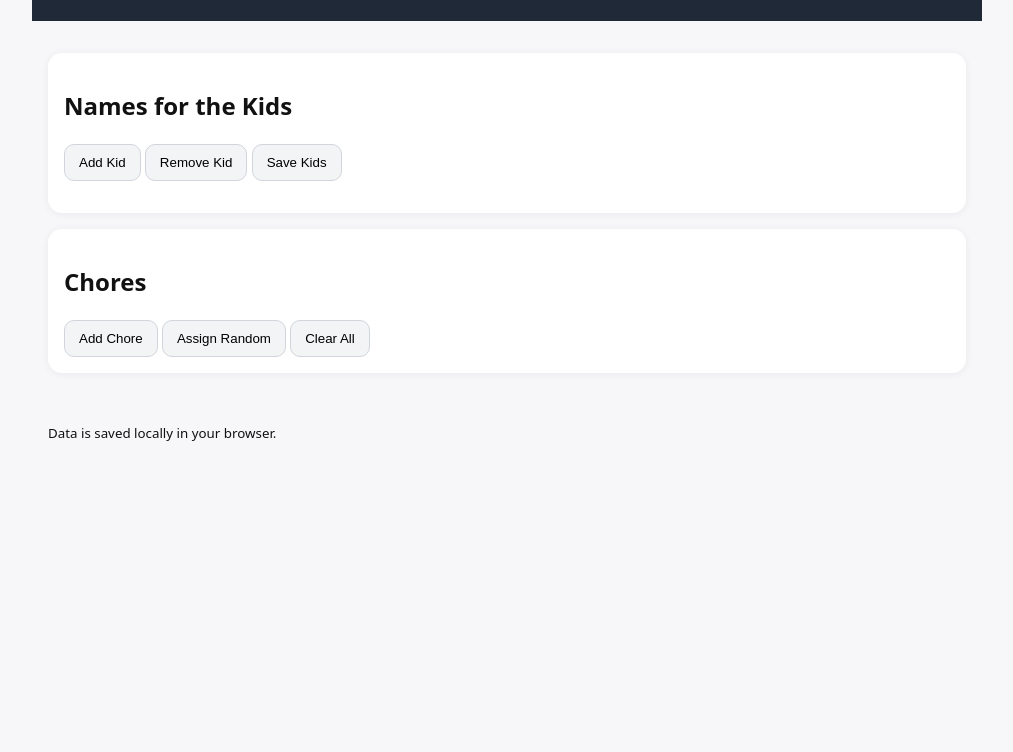
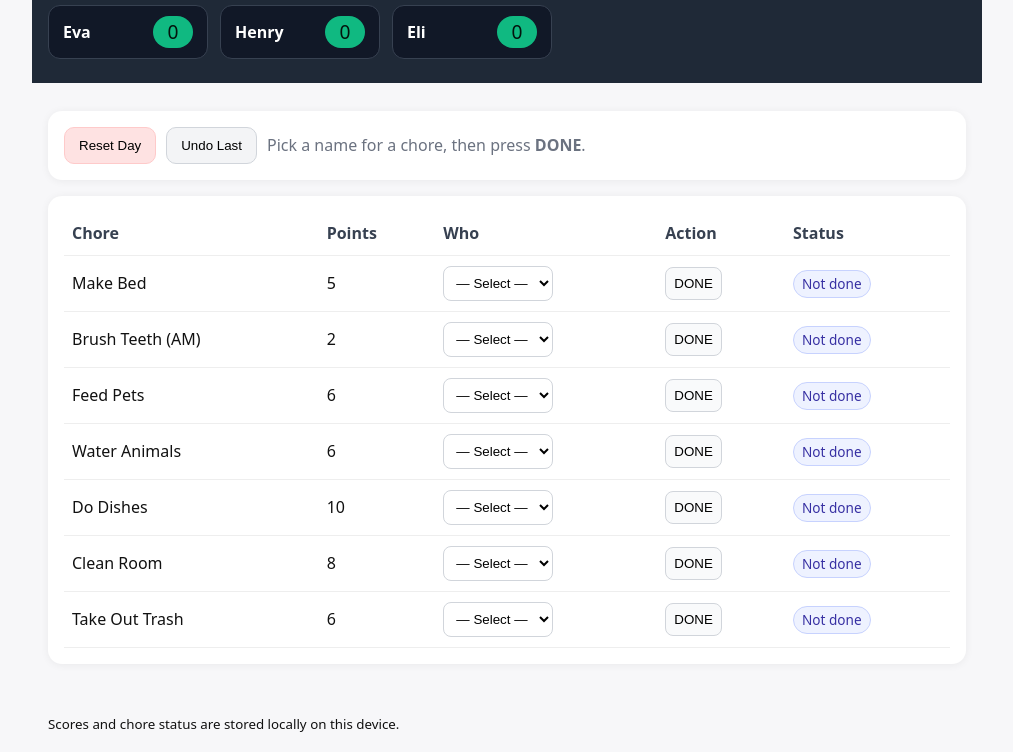
Before and after one commit to SklutheCAD/family-chore-tracker, a plain HTML site: page index.html in a window 1280 px wide. Shown: the part 58-810 px from the top of the page, without its empty margins (133-1146 px from the left). Drawn offline with Linux system fonts and the light colour scheme.

Commit message:
Update index.html

```diff
--- a/index.html
+++ b/index.html
@@ -6,41 +6,57 @@
   <title>Family Chore Tracker</title>
 
   <link rel="manifest" href="manifest.webmanifest" />
-  <link rel="stylesheet" href="styles.css?v=2" />
+  <link rel="stylesheet" href="styles.css?v=12" />
 </head>
 <body>
   <header class="container">
     <h1>Family Chore Tracker</h1>
+    <div id="scoreboard" class="scoreboard">
+      <div class="score" data-kid="Eva">
+        <span class="name">Eva</span>
+        <span class="points" id="points-Eva">0</span>
+      </div>
+      <div class="score" data-kid="Henry">
+        <span class="name">Henry</span>
+        <span class="points" id="points-Henry">0</span>
+      </div>
+      <div class="score" data-kid="Eli">
+        <span class="name">Eli</span>
+        <span class="points" id="points-Eli">0</span>
+      </div>
+    </div>
   </header>
 
   <main class="container">
-    <section id="kids">
-      <h2>Names for the Kids</h2>
-      <div class="button-row">
-        <button class="btn" data-action="add-kid">Add Kid</button>
-        <button class="btn" data-action="remove-kid">Remove Kid</button>
-        <button class="btn" data-action="save-kids">Save Kids</button>
-      </div>
-      <ul id="kid-list"></ul>
+    <section class="controls">
+      <button id="reset-day" class="btn danger">Reset Day</button>
+      <button id="undo-last" class="btn">Undo Last</button>
+      <span class="hint">Pick a name for a chore, then press <strong>DONE</strong>.</span>
     </section>
 
-    <section id="chores">
-      <h2>Chores</h2>
-      <div class="button-row">
-        <button class="btn" data-action="add-chore">Add Chore</button>
-        <button class="btn" data-action="assign-random">Assign Random</button>
-        <button class="btn" data-action="clear-all">Clear All</button>
-      </div>
-      <div id="chore-board"></div>
+    <section>
+      <table class="chore-table" id="chore-table" aria-describedby="chore-help">
+        <thead>
+          <tr>
+            <th>Chore</th>
+            <th>Points</th>
+            <th>Who</th>
+            <th>Action</th>
+            <th>Status</th>
+          </tr>
+        </thead>
+        <tbody id="chore-body"><!-- populated by JS --></tbody>
+      </table>
+      <p id="chore-help" class="sr-only">Select a name for a chore, then press Done to award points.</p>
     </section>
   </main>
 
   <footer class="container">
-    <small>Data is saved locally in your browser.</small>
+    <small>Scores and chore status are stored locally on this device.</small>
   </footer>
 
-  <script src="app.js?v=9" defer></script>
-  <!-- TEMP: keep SW disabled while we match visuals
+  <script src="app.js?v=12" defer></script>
+  <!-- Keep service worker disabled while testing
   <script>
     if ('serviceWorker' in navigator) {
       navigator.serviceWorker.register('./service-worker.js');
```
